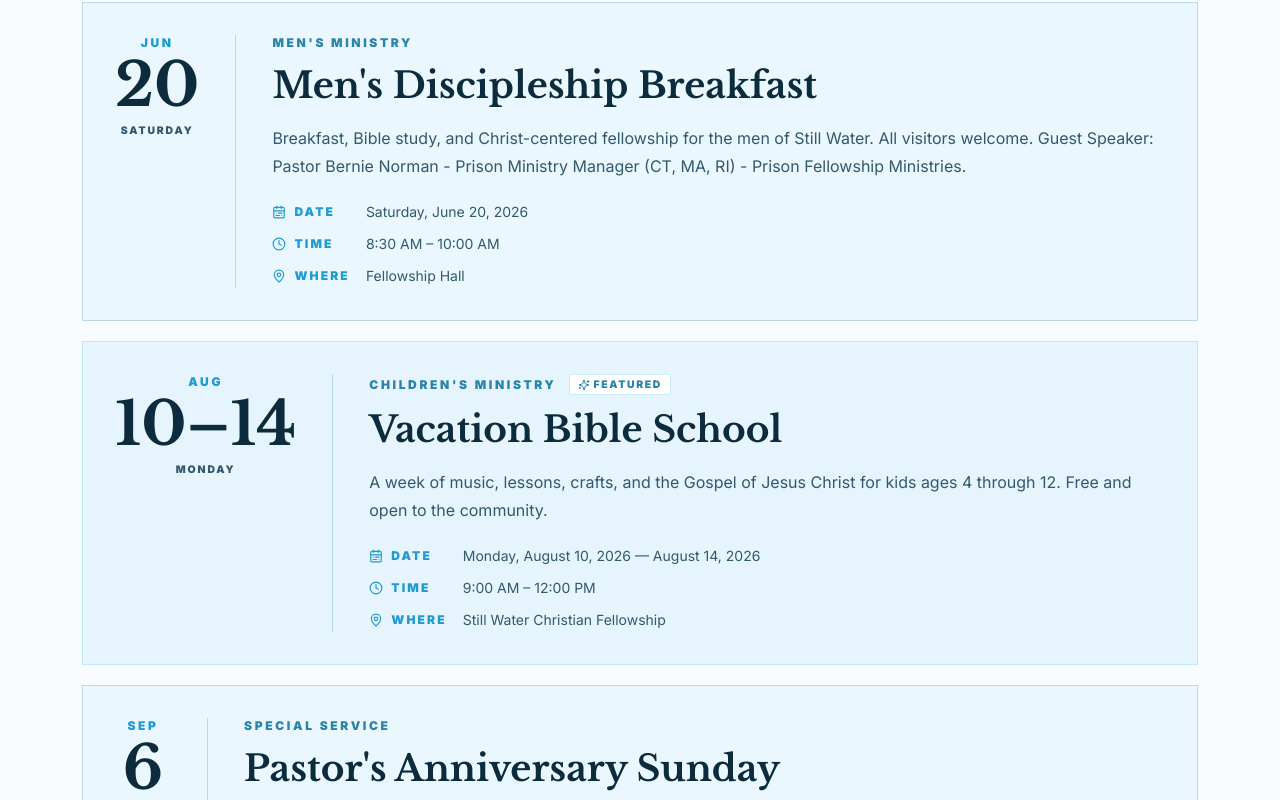
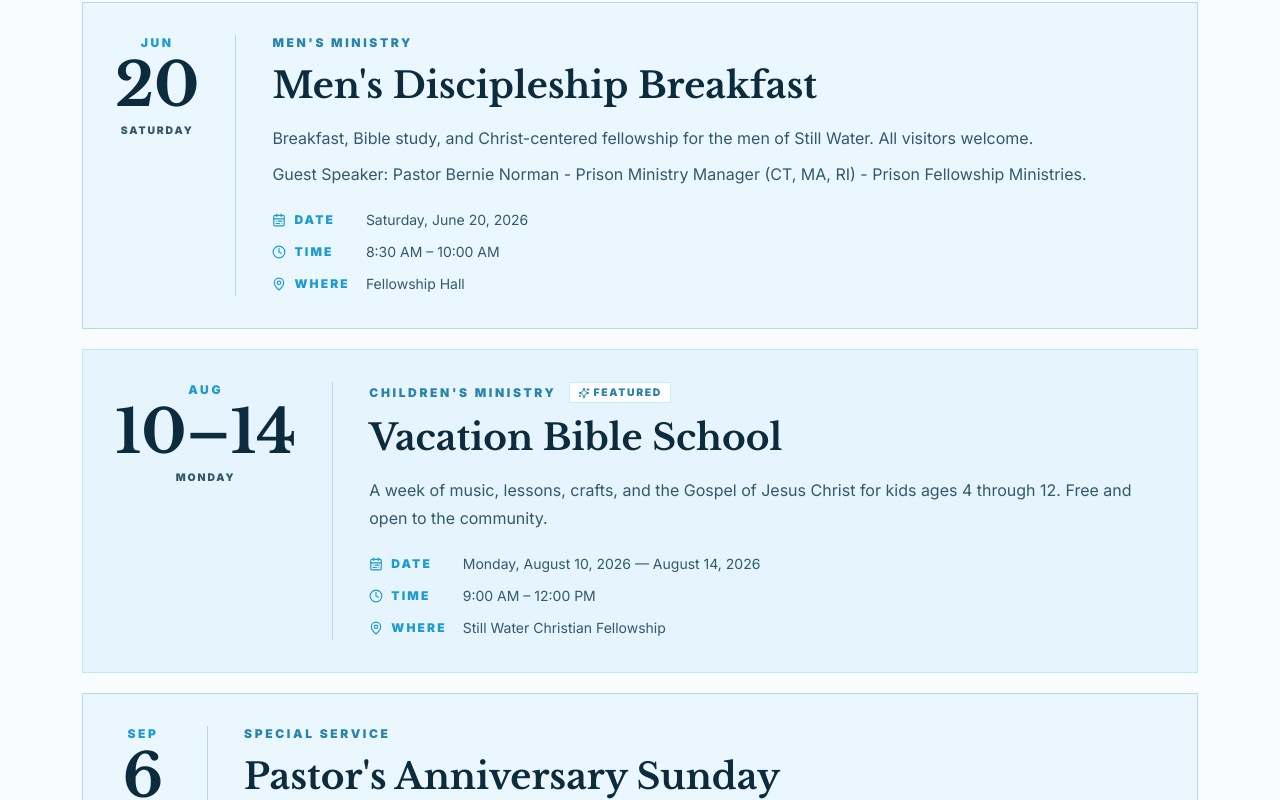
Before and after one commit to edesent/stillwater-christian-fellowship, a Next.js app: page /events in a window 1280 px wide. Shown: the part 860-1660 px from the top of the page. Built offline with nearby package versions, Linux system fonts and the light colour scheme.

Commit message:
Display event description line breaks cleanly

```diff
--- a/src/components/event-card.tsx
+++ b/src/components/event-card.tsx
@@ -101,9 +101,11 @@ export function EventRow({ event }: { event: ChurchEvent }) {
         <h3 className="serif mt-3 text-balance text-3xl font-bold leading-tight text-ink sm:text-4xl">
           {event.title}
         </h3>
-        <p className="mt-4 text-base leading-7 text-ink-soft">
-          {event.description}
-        </p>
+        <div className="mt-4 space-y-2 text-base leading-7 text-ink-soft">
+          {event.description.split("\n").map((line) => (
+            <p key={line}>{line}</p>
+          ))}
+        </div>
         <dl className="mt-5 grid gap-2 text-sm leading-6 text-ink-soft sm:grid-cols-[auto_1fr] sm:gap-x-4">
           <dt className="inline-flex items-center gap-2 text-xs font-black uppercase tracking-[0.18em] text-clay">
             <CalendarRange aria-hidden="true" className="size-3.5" />
```
